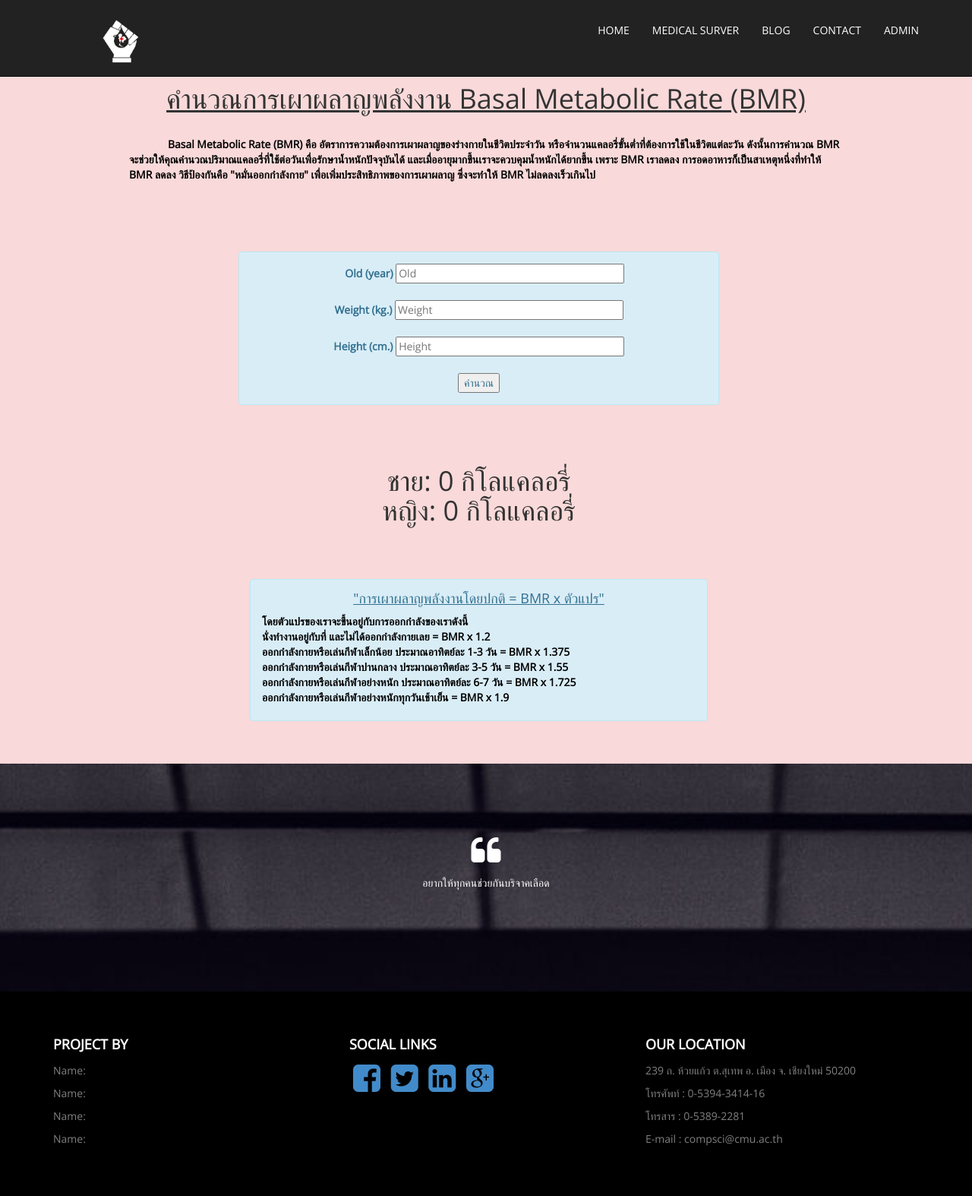
After one commit to siriphat0homnan/projectDB, a PHP site: page /projectDB/bmr.php in a window 1280 px wide. The commit adds this page. Shown: the whole page at 76% size. Run offline with PHP 8.4, Linux system fonts and the light colour scheme.

Commit message:
update bmr

```diff
--- /dev/null
+++ b/projectDB/bmr.php
@@ -0,0 +1,126 @@
+<!DOCTYPE html>
+<html xmlns="http://www.w3.org/1999/xhtml">
+<head>
+    <meta charset="utf-8" />
+    <meta name="viewport" content="width=device-width, initial-scale=1, maximum-scale=1" />
+    <meta name="description" content="" />
+    <meta name="author" content="" />
+    <!--[if IE]>
+        <meta http-equiv="X-UA-Compatible" content="IE=edge,chrome=1">
+        <![endif]-->
+        <title>Blood</title>
+        <!-- BOOTSTRAP CORE STYLE CSS -->
+        <link href="assets/css/bootstrap.css" rel="stylesheet" />
+        <!-- FONTAWESOME STYLE CSS -->
+        <link href="assets/css/font-awesome.min.css" rel="stylesheet" />
+        <!-- CUSTOM STYLE CSS -->
+        <link href="assets/css/style.css" rel="stylesheet" />
+        <!-- GOOGLE FONT -->
+        <link href='http://fonts.googleapis.com/css?family=Open+Sans' rel='stylesheet' type='text/css' />
+
+    </head>
+    <body >
+    <?php
+        if (isset($_GET['submit'])) {
+            $old = htmlentities($_GET['old']);
+            $weight = htmlentities($_GET['weight']);
+            $height = htmlentities($_GET['height']);
+            $bmr_man = 66 + (13.7 * $weight) + (5 * $height) - (6.8 * $old);
+            $bmr_woman = 665 + (9.6 * $weight) + (1.8 * $height) - (4.7 * $old);
+
+        }
+    ?>
+
+        <?php include "header.php" ?>
+        <!--/.NAVBAR END-->
+
+        <section id="intro">
+
+            <div class="container">
+            <br><br>
+                <h1><u><center>คำนวณการเผาผลาญพลังงาน Basal Metabolic Rate (BMR) </center></u></h1><br>
+                <label for="bmr_detail_top" style="color: black; padding-left:100px; padding-right :100px;"  >
+                &nbsp;&nbsp;&nbsp;&nbsp;&nbsp;&nbsp;&nbsp;&nbsp;&nbsp;&nbsp;&nbsp;&nbsp;&nbsp;&nbsp;Basal Metabolic Rate (BMR) คือ อัตราการความต้องการเผาผลาญของร่างกายในชีวิตประจำวัน หรือจำนวนแคลอรี่ขั้นต่ำที่ต้องการใช้ในชีวิตแต่ละวัน ดังนั้นการคำนวณ BMR จะช่วยให้คุณคำนวณปริมาณแคลอรี่ที่ใช้ต่อวันเพื่อรักษาน้ำหนักปัจจุบันได้ และเมื่ออายุมากขึ้นเราจะควบคุมน้ำหนักได้ยากขึ้น เพราะ BMR เราลดลง การอดอาหารก็เป็นสาเหตุหนึ่งที่ทำให้ BMR ลดลง วิธีป้องกันคือ "หมั่นออกกำลังกาย" เพื่อเพิ่มประสิทธิภาพของการเผาผลาญ ซึ่งจะทำให้ BMR ไม่ลดลงเร็วเกินไป
+                 </label>
+
+
+                <div class="col text-center navbar col-md-7 col-sm-7 " style="margin-left: 20%">
+                   <p>
+
+                    <div class="col-md-12">
+                    <br>
+
+
+                        <div class="row text-center pad-row">
+                            <div class="alert alert-info">
+                                    <form action="" method="get">
+                                    <label for="old" style="padding-left:15px;" >Old (year)</label>
+                                    <input type="text"  id="old" name="old" placeholder="Old" style="width: 50%;" data-validation="old"> <br><br>
+
+                                    <label for="weight">Weight (kg.)</label>
+                                    <input type="text"  id="weight" name="weight" placeholder="Weight" style="width: 50%;" data-validation="weight"> <br><br>
+
+                                    <label for="height">Height (cm.)</label>
+                                    <input type="text"  id="height" name="height" placeholder="Height" style="width: 50%;" data-validation="height"> <br><br>
+
+                                    <input type="submit" name="submit" value="คำนวณ">
+                                    </form>
+                                </div>
+                            </div>
+                            <h1>
+                            <?php
+                                echo "ชาย: ";
+                                if( isset($bmr_man) ){
+                                    echo ($bmr_man);
+                                }else {
+                                    echo (0);
+
+                                }
+                                echo "  กิโลแคลอรี่";
+                                echo "<br>";
+                                echo "หญิง: ";
+                                if( isset($bmr_woman) ){
+                                    echo ($bmr_woman);
+                                }else {
+                                    echo (0);
+                                }
+                                echo "  กิโลแคลอรี่";
+
+                            ?>
+                            </h1>
+                            <br>
+                            <br>
+                            <br>
+                            <div class="alert alert-info text-left">
+                            <center><h4><u>"การเผาผลาญพลังงานโดยปกติ = BMR x ตัวแปร"</u></h4></center>
+                            <label for="bmr_detail" style="color: black;" >
+                            โดยตัวแปรของเราจะขึ้นอยู่กับการออกกำลังของเราดังนี้ <br>
+
+                            นั่งทำงานอยู่กับที่ และไม่ได้ออกกำลังกายเลย = BMR x 1.2<br>
+                            ออกกำลังกายหรือเล่นกีฬาเล็กน้อย ประมาณอาทิตย์ละ 1-3 วัน = BMR x 1.375<br>
+                            ออกกำลังกายหรือเล่นกีฬาปานกลาง ประมาณอาทิตย์ละ 3-5 วัน = BMR x 1.55<br>
+                            ออกกำลังกายหรือเล่นกีฬาอย่างหนัก ประมาณอาทิตย์ละ 6-7 วัน = BMR x 1.725<br>
+                            ออกกำลังกายหรือเล่นกีฬาอย่างหนักทุกวันเช้าเย็น = BMR x 1.9<br>
+                            </label>
+                            </div>
+
+
+                    </div>
+
+                </div>
+
+            </div>
+
+        </section>
+
+    <?php include "footer.php" ?>
+<!--/.FOOTER END-->
+<!-- JAVASCRIPT FILES PLACED AT THE BOTTOM TO REDUCE THE LOADING TIME  -->
+<!-- CORE JQUERY  -->
+<script src="assets/plugins/jquery-1.10.2.js"></script>
+<!-- BOOTSTRAP SCRIPTS  -->
+<script src="assets/plugins/bootstrap.js"></script>
+<!-- CUSTOM SCRIPTS  -->
+<script src="assets/js/custom.js"></script>
+</body>
+</html>
```
Also changed, not shown: projectDB/MS.php (+47 -2 lines), projectDB/bmi.php (+0 -17 lines).
